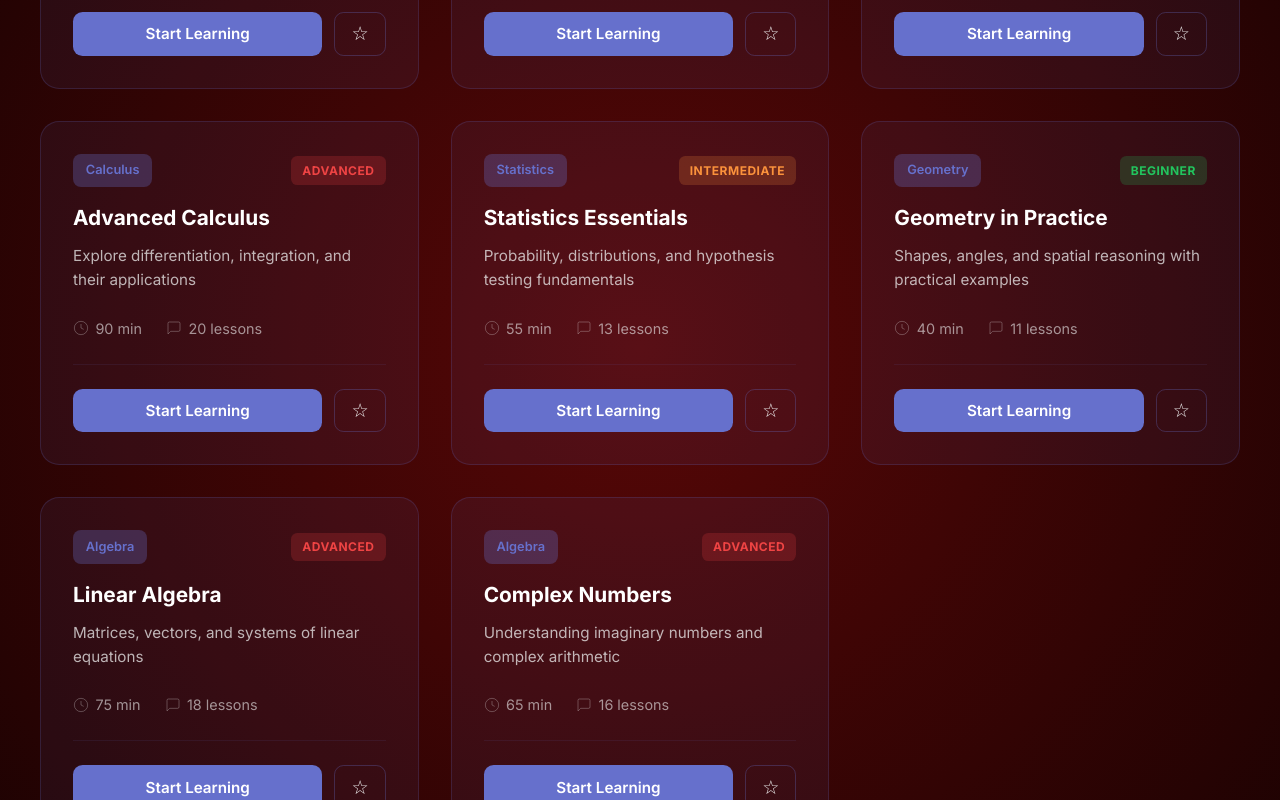
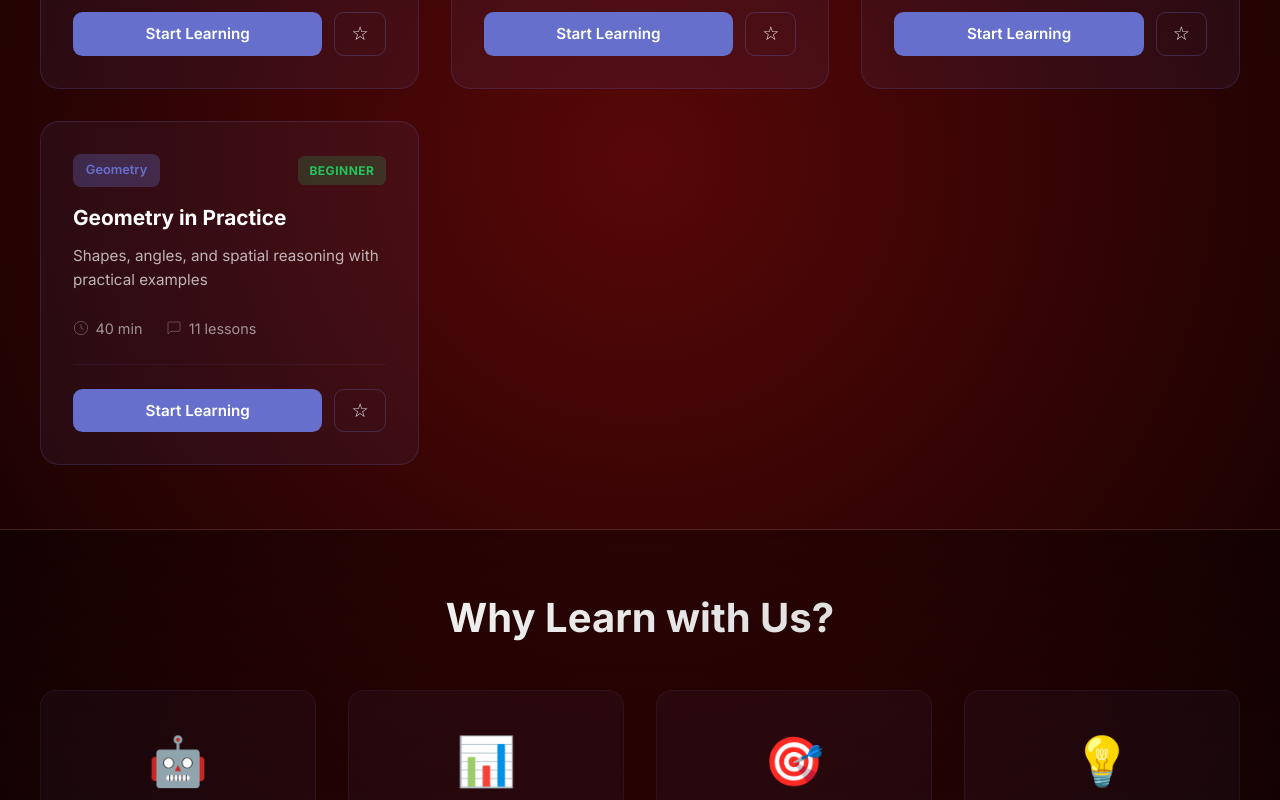
Before and after one commit to Jakub-Pelipe/OPEN-MATHS, a Vue app in the folder VUE-RECODE/: page /learn in a window 1280 px wide. Shown: the part 720-1520 px from the top of the page. Built offline with nearby package versions, Linux system fonts and the light colour scheme.

Commit message:
*fixed up some small elements *added cloudflare webpages link to READ.md

```diff
--- a/VUE-RECODE/src/views/Learn.vue
+++ b/VUE-RECODE/src/views/Learn.vue
@@ -206,26 +206,24 @@ const allLessons: Lesson[] = [
         duration: 50,
         lessons: 14,
     },
-    {
-        id: 4,
-        title: "Advanced Calculus",
-        description:
-            "Explore differentiation, integration, and their applications",
-        category: "Calculus",
-        difficulty: "Advanced",
-        duration: 90,
-        lessons: 20,
-    },
-    {
-        id: 5,
-        title: "Statistics Essentials",
-        description:
-            "Probability, distributions, and hypothesis testing fundamentals",
-        category: "Statistics",
-        difficulty: "Intermediate",
-        duration: 55,
-        lessons: 13,
-    },
+    // {
+    //   id: 4,
+    //   title: 'Advanced Calculus',
+    //   description: 'Explore differentiation, integration, and their applications',
+    //   category: 'Calculus',
+    //   difficulty: 'Advanced',
+    //   duration: 90,
+    //   lessons: 20
+    // },
+    // {
+    //   id: 5,
+    //   title: 'Statistics Essentials',
+    //   description: 'Probability, distributions, and hypothesis testing fundamentals',
+    //   category: 'Statistics',
+    //   difficulty: 'Intermediate',
+    //   duration: 55,
+    //   lessons: 13
+    // },
     {
         id: 6,
         title: "Geometry in Practice",
@@ -236,24 +234,24 @@ const allLessons: Lesson[] = [
         duration: 40,
         lessons: 11,
     },
-    {
-        id: 7,
-        title: "Linear Algebra",
-        description: "Matrices, vectors, and systems of linear equations",
-        category: "Algebra",
-        difficulty: "Advanced",
-        duration: 75,
-        lessons: 18,
-    },
-    {
-        id: 8,
-        title: "Complex Numbers",
-        description: "Understanding imaginary numbers and complex arithmetic",
-        category: "Algebra",
-        difficulty: "Advanced",
-        duration: 65,
-        lessons: 16,
-    },
+    // {
+    //   id: 7,
+    //   title: 'Linear Algebra',
+    //   description: 'Matrices, vectors, and systems of linear equations',
+    //   category: 'Algebra',
+    //   difficulty: 'Advanced',
+    //   duration: 75,
+    //   lessons: 18
+    // },
+    // {
+    //   id: 8,
+    //   title: 'Complex Numbers',
+    //   description: 'Understanding imaginary numbers and complex arithmetic',
+    //   category: 'Algebra',
+    //   difficulty: 'Advanced',
+    //   duration: 65,
+    //   lessons: 16
+    // }
 ];
 
 const categories = computed(() => {
--- a/VUE-RECODE/src/views/Methodology.vue
+++ b/VUE-RECODE/src/views/Methodology.vue
@@ -99,26 +99,6 @@
                                 </div>
                             </div>
                         </div>
-                    </div>
-                </div>
-            </div>
-        </section>
-
-        <!-- Learning Outcomes Section -->
-        <section class="outcomes-section">
-            <div class="outcomes-container">
-                <h2>Expected Learning Outcomes</h2>
-                <div class="outcomes-grid">
-                    <div
-                        v-for="outcome in outcomes"
-                        :key="outcome.id"
-                        class="outcome-card"
-                    >
-                        <div class="outcome-number">
-                            {{ outcome.percentage }}%
-                        </div>
-                        <h3>{{ outcome.title }}</h3>
-                        <p>{{ outcome.description }}</p>
                     </div>
                 </div>
             </div>
```
Also changed, not shown: 1 other file (tests, documents, lock files or other folders).
